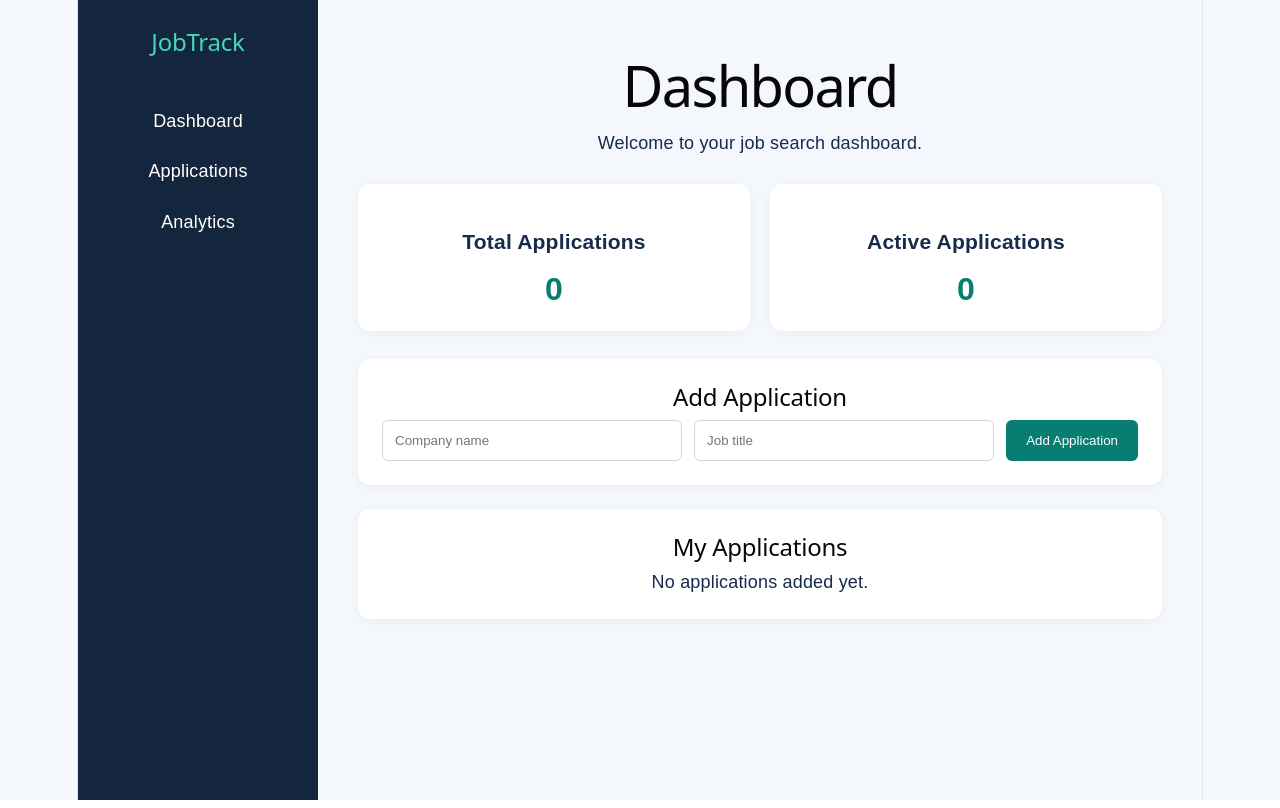
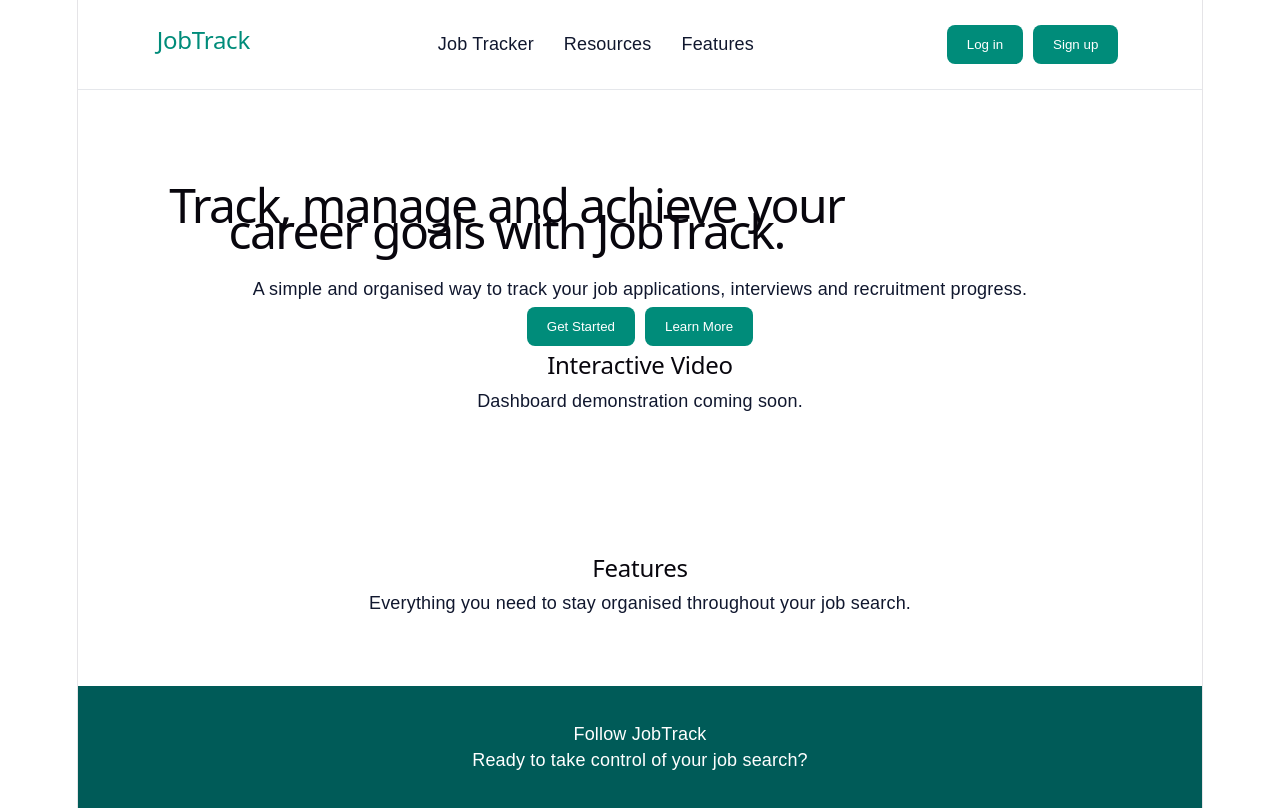
Before and after one commit to BTimms/JobtrackApp, a React (Vite) app: page / in a window 1280 px wide. Built offline with nearby package versions, Linux system fonts and the light colour scheme.

Commit message:
feat: create public JobTrack homepage structure

```diff
--- a/src/App.css
+++ b/src/App.css
@@ -1,112 +1,54 @@
 
-* {
-  box-sizing: border-box;
+.homepage {
+  min-height: 100vh;
+  background: #ffffff;
+  color: #10172e;
+  font-family: Arial, sans-serif;
 }
 
-body {
-  margin: 0;
-  font-family: Arial, sans-serif;
-  background: #f4f7fb;
-  color: #172b4d;
+.homepage header {
+  display: flex;
+  align-items: center;
+  justify-content: space-between;
+  padding: 20px 7%;
+  border-bottom: 1px solid #e5e7eb;
 }
 
-.app {
-  display: flex;
-  min-height: 100vh;
+.homepage header h2 {
+  color: #008c7a;
 }
 
-.sidebar {
-  width: 240px;
-  background: #14263d;
-  color: white;
-  padding: 28px 20px;
+.homepage nav {
+  display: flex;
+  gap: 30px;
 }
 
-.sidebar h2 {
-  color: #45d6bb;
+.homepage nav a {
+  color: #10172e;
+  text-decoration: none;
 }
 
-.sidebar nav {
-  margin-top: 40px;
-}
-
-.sidebar nav p {
-  padding: 12px;
-}
-
-.content {
-  flex: 1;
-  padding: 40px;
-  min-width: 0;
-}
-
-.stats {
-  display: flex;
-  gap: 20px;
-  margin: 28px 0;
-}
-
-.stat-card, .panel {
-  background: white;
-  border-radius: 12px;
-  padding: 24px;
-  box-shadow: 0 2px 10px #0000000d;
-}
-
-.stat-card {
-  flex: 1;
-}
-
-.stat-card strong {
-  font-size: 32px;
-  color: #087e73;
-}
-
-.panel {
-  margin-top: 24px;
-}
-
-form {
-  display: flex;
-  flex-wrap: wrap;
-  gap: 12px;
-}
-
-input {
-  padding: 12px;
-  border: 1px solid #ccd5df;
-  border-radius: 6px;
-  flex: 1;
-  min-width: 180px;
-}
-
-button {
+.homepage button {
   padding: 12px 20px;
-  background: #087e73;
+  margin: 5px;
+  border: none;
+  border-radius: 8px;
+  background: #008c7a;
   color: white;
-  border: none;
-  border-radius: 6px;
   cursor: pointer;
 }
 
-li {
-  padding: 10px 0;
+.homepage main section {
+  padding: 70px 7%;
 }
 
-@media (max-width: 700px) {
-  .app {
-    flex-direction: column;
-  }
+.homepage h1 {
+  max-width: 700px;
+  font-size: 48px;
+}
 
-  .sidebar {
-    width: 100%;
-  }
-
-  .content {
-    padding: 20px;
-  }
-
-  .stats {
-    flex-direction: column;
-  }
+.homepage footer {
+  background: #005b58;
+  color: white;
+  padding: 35px 7%;
 }
--- a/src/App.tsx
+++ b/src/App.tsx
@@ -1,97 +1,59 @@
 
-import { useState } from "react";
 import "./App.css";
 
-type Application = {
-  id: number;
-  company: string;
-  role: string;
-  status: string;
-};
+function App() {
+  return (
+    <div className="homepage">
+      <header>
+        <h2>JobTrack</h2>
 
-function App() {
-  const [applications, setApplications] = useState<Application[]>([]);
-  const [company, setCompany] = useState("");
-  const [role, setRole] = useState("");
+        <nav>
+          <a href="#home">Job Tracker</a>
+          <a href="#resources">Resources</a>
+          <a href="#features">Features</a>
+        </nav>
 
-  function addApplication(e: React.FormEvent<HTMLFormElement>) {
-    e.preventDefault();
+        <div>
+          <button>Log in</button>
+          <button>Sign up</button>
+        </div>
+      </header>
 
-    if (!company.trim() || !role.trim()) return;
+      <main>
+        <section id="home">
+          <h1>
+            Track, manage and achieve your
+            career goals with JobTrack.
+          </h1>
 
-    setApplications((previous) => [
-      ...previous,
-      {
-        id: Date.now(),
-        company: company.trim(),
-        role: role.trim(),
-        status: "Applied",
-      },
-    ]);
+          <p>
+            A simple and organised way to track your
+            job applications, interviews and
+            recruitment progress.
+          </p>
 
-    setCompany("");
-    setRole("");
-  }
+          <button>Get Started</button>
+          <button>Learn More</button>
 
-  return (
-    <div className="app">
-      <aside className="sidebar">
-        <h2>JobTrack</h2>
-        <nav>
-          <p>Dashboard</p>
-          <p>Applications</p>
-          <p>Analytics</p>
-        </nav>
-      </aside>
-
-      <main className="content">
-        <h1>Dashboard</h1>
-        <p>Welcome to your job search dashboard.</p>
-
-        <section className="stats">
-          <div className="stat-card">
-            <h3>Total Applications</h3>
-            <strong>{applications.length}</strong>
-          </div>
-          <div className="stat-card">
-            <h3>Active Applications</h3>
-            <strong>{applications.length}</strong>
+          <div>
+            <h2>Interactive Video</h2>
+            <p>Dashboard demonstration coming soon.</p>
           </div>
         </section>
 
-        <section className="panel">
-          <h2>Add Application</h2>
-          <form onSubmit={addApplication}>
-            <input
-              placeholder="Company name"
-              value={company}
-              onChange={(e) => setCompany(e.target.value)}
-            />
-            <input
-              placeholder="Job title"
-              value={role}
-              onChange={(e) => setRole(e.target.value)}
-            />
-            <button type="submit">Add Application</button>
-          </form>
-        </section>
-
-        <section className="panel">
-          <h2>My Applications</h2>
-          {applications.length === 0 ? (
-            <p>No applications added yet.</p>
-          ) : (
-            <ul>
-              {applications.map((application) => (
-                <li key={application.id}>
-                  <strong>{application.role}</strong> —{" "}
-                  {application.company} ({application.status})
-                </li>
-              ))}
-            </ul>
-          )}
+        <section id="features">
+          <h2>Features</h2>
+          <p>
+            Everything you need to stay organised
+            throughout your job search.
+          </p>
         </section>
       </main>
+
+      <footer>
+        <p>Follow JobTrack</p>
+        <p>Ready to take control of your job search?</p>
+      </footer>
     </div>
   );
 }
```
